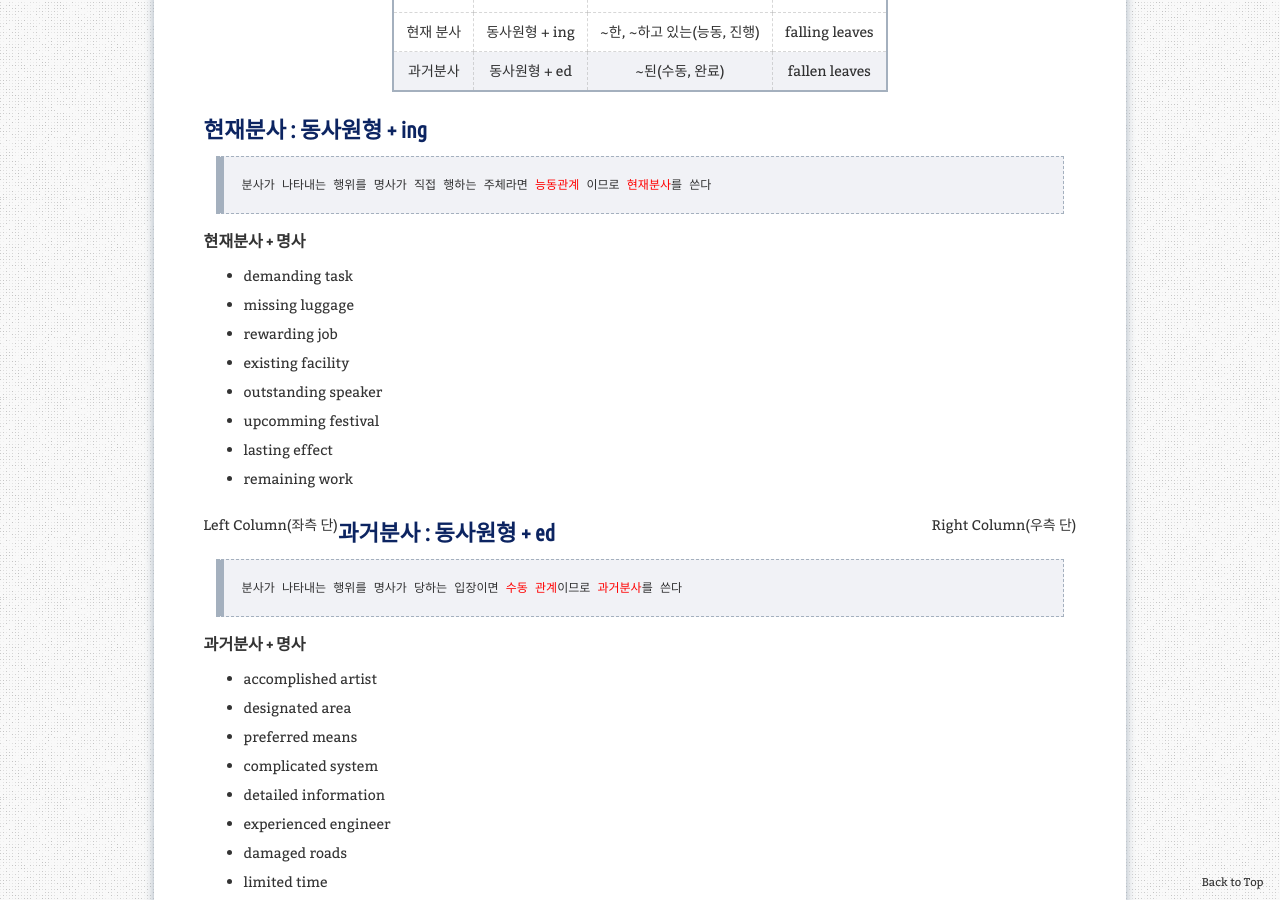
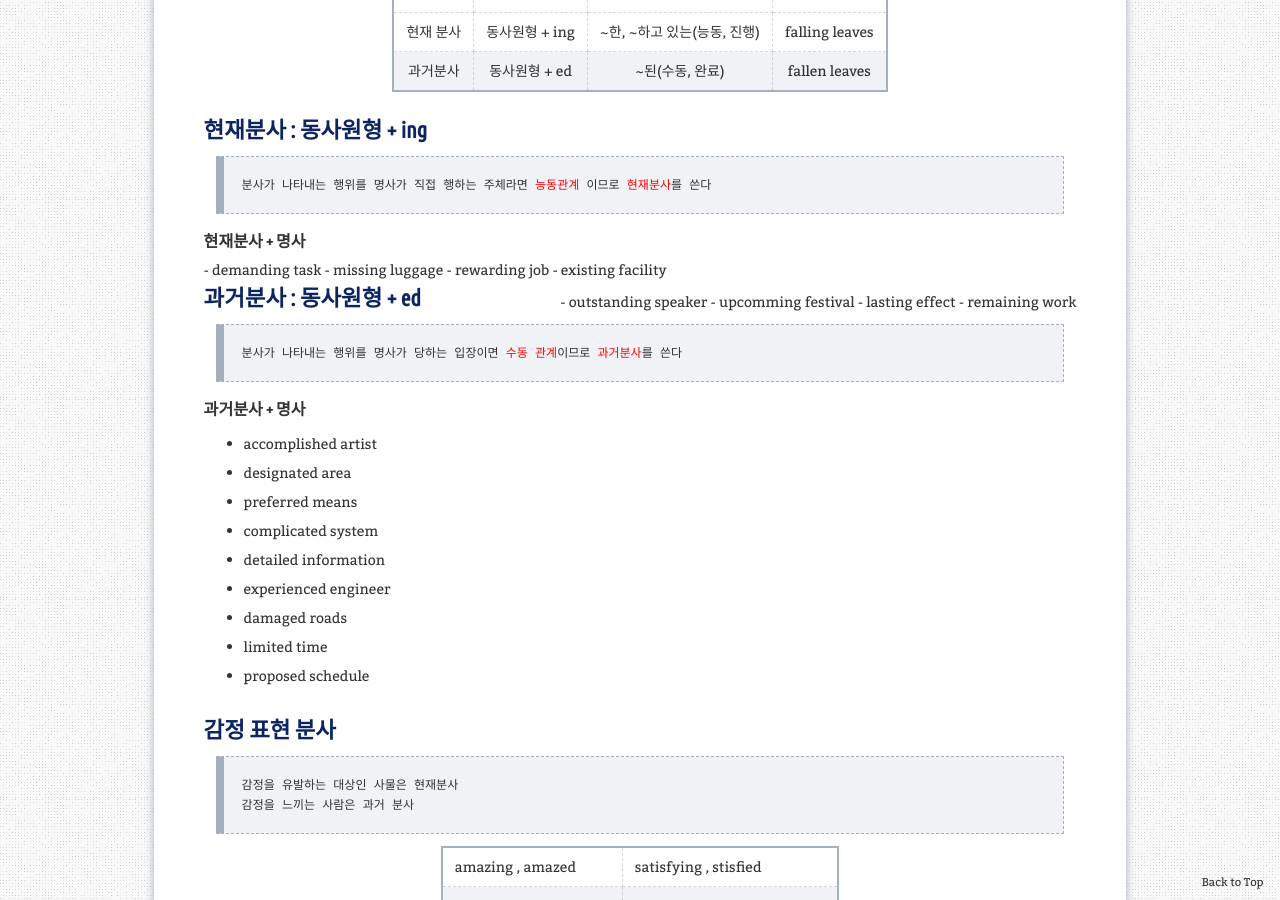
Before and after one commit to aristohyun/aristohyun.github.io, a Jekyll site: the page built from _posts/2021-12-31-TOEIC.md, in a window 1280 px wide and 900 px high, scrolled down 15001 px. Built offline with Jekyll 4.4.1, drawn with Linux system fonts in a browser that asks for light colours; comment, search, counter and statistics services are not loaded.

Commit message:
Update 2021-12-31-TOEIC.md

```diff
--- a/_posts/2021-12-31-TOEIC.md
+++ b/_posts/2021-12-31-TOEIC.md
@@ -559,22 +559,21 @@ be prohibited from
 
 #### 현재분사 + 명사
 
+<div class="pull-left" style="float: left;">
 - demanding task
 - missing luggage
 - rewarding job
 - existing facility
+</div>
+<div class="pull-right" style="float: right;">
 - outstanding speaker
 - upcomming festival
 - lasting effect
 - remaining work
 
+</div>
 
-<div class="pull-left" style="float: left;">
-    Left Column(좌측 단)
-</div>
-<div class="pull-right" style="float: right;">
-    Right Column(우측 단)
-</div>
+
 
 ### 과거분사 : 동사원형 + ed
 
```
